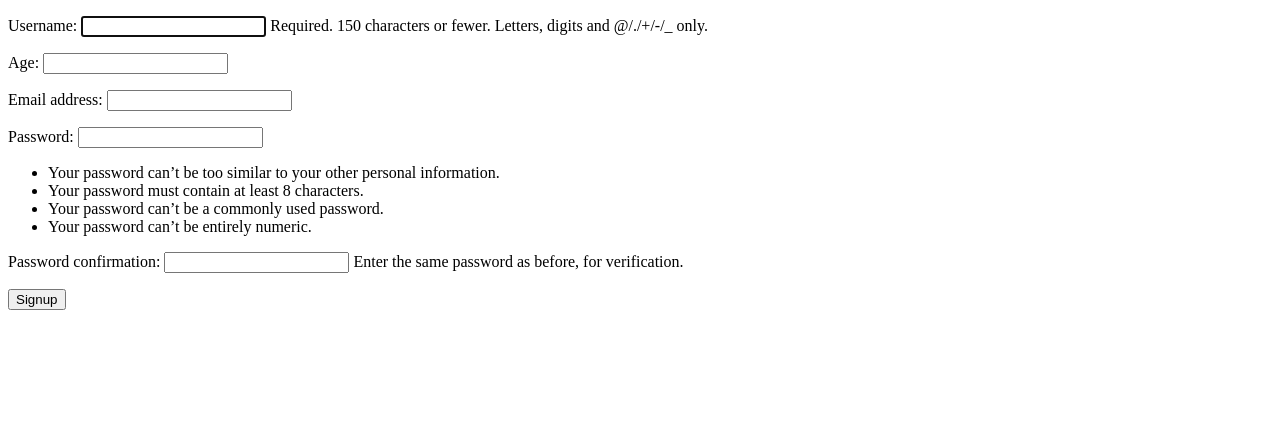
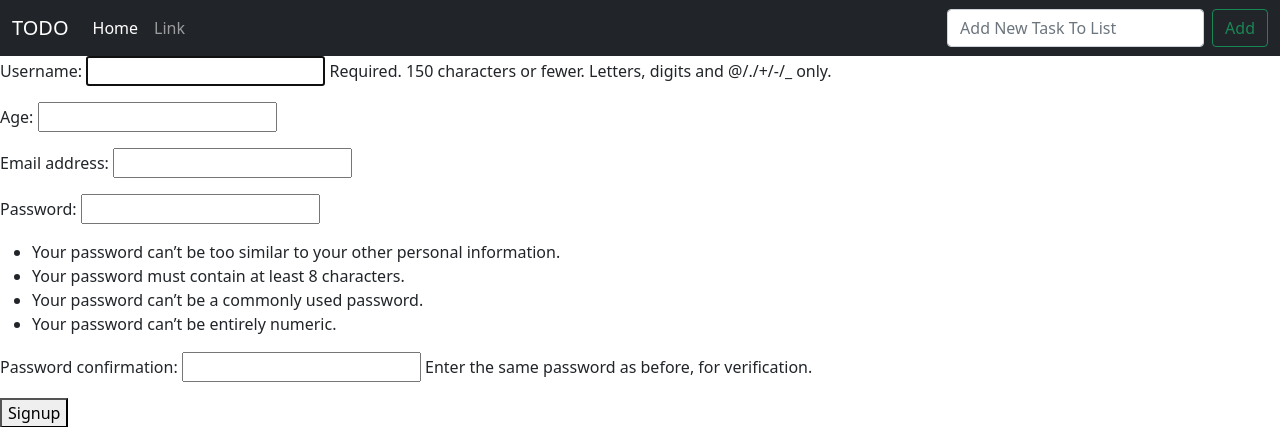
Before and after one commit to amahadnezhad/ToDo_Website, a Django app: page /accounts/signup/ in a window 1280 px wide. Shown: the top 427 px of the page. Run offline with Django 4.2, Linux system fonts and the light colour scheme.

Commit message:
Add NavBar To _base.html

```diff
--- a/config/urls.py
+++ b/config/urls.py
@@ -20,5 +20,5 @@ urlpatterns = [
     path('admin/', admin.site.urls),
     path('', include('todo.urls')),
     path('accounts/', include('django.contrib.auth.urls')),
-    path('accounts/', include('accounts.urls'))
+    path('accounts/', include('accounts.urls')),
 ]
--- a/templates/_base.html
+++ b/templates/_base.html
@@ -2,12 +2,45 @@
 <html lang="en">
 <head>
     <meta http-equiv="Content-Type" content="text/html;charset=UTF-8">
+
+    <!-- Bootstrap CSS -->
+    <link href="https://cdn.jsdelivr.net/npm/bootstrap@5.1.3/dist/css/bootstrap.min.css" rel="stylesheet"
+          integrity="sha384-1BmE4kWBq78iYhFldvKuhfTAU6auU8tT94WrHftjDbrCEXSU1oBoqyl2QvZ6jIW3" crossorigin="anonymous">
+
     <title>{% block page_title %}{% endblock page_title %}</title>
+
 </head>
 <body>
-    {% block content %}
+<nav class="navbar navbar-expand-lg navbar-dark bg-dark">
+    <div class="container-fluid">
+        <a class="navbar-brand" href="/">TODO</a>
+        <button class="navbar-toggler" type="button" data-bs-toggle="collapse" data-bs-target="#navbarSupportedContent"
+                aria-controls="navbarSupportedContent" aria-expanded="false" aria-label="Toggle navigation">
+            <span class="navbar-toggler-icon"></span>
+        </button>
+        <div class="collapse navbar-collapse" id="navbarSupportedContent">
+            <ul class="navbar-nav me-auto mb-2 mb-lg-0">
+                <li class="nav-item">
+                    <a class="nav-link active" aria-current="page" href="#">Home</a>
+                </li>
+                <li class="nav-item">
+                    <a class="nav-link" href="#">Link</a>
+                </li>
 
-    {% endblock content %}
+            </ul>
+            <form class="d-flex" role="search">
+                <input class="form-control me-2" type="search" placeholder="Add New Task To List" aria-label="Search">
+                <button class="btn btn-outline-success" type="submit">Add</button>
+            </form>
+        </div>
+    </div>
+</nav>
+{% block content %}
 
+{% endblock content %}
+<!-- Option 1: Bootstrap Bundle with Popper -->
+<script src="https://cdn.jsdelivr.net/npm/bootstrap@5.1.3/dist/js/bootstrap.bundle.min.js"
+        integrity="sha384-ka7Sk0Gln4gmtz2MlQnikT1wXgYsOg+OMhuP+IlRH9sENBO0LRn5q+8nbTov4+1p"
+        crossorigin="anonymous"></script>
 </body>
 </html>
--- a/templates/registration/login.html
+++ b/templates/registration/login.html
@@ -7,5 +7,4 @@
         {{ form.as_p }}
         <button type="submit">Login</button>
     </form>
-
 {% endblock content %}
--- a/todo/views.py
+++ b/todo/views.py
@@ -1,3 +1 @@
 from django.shortcuts import render
-
-# Create your views here.
```
